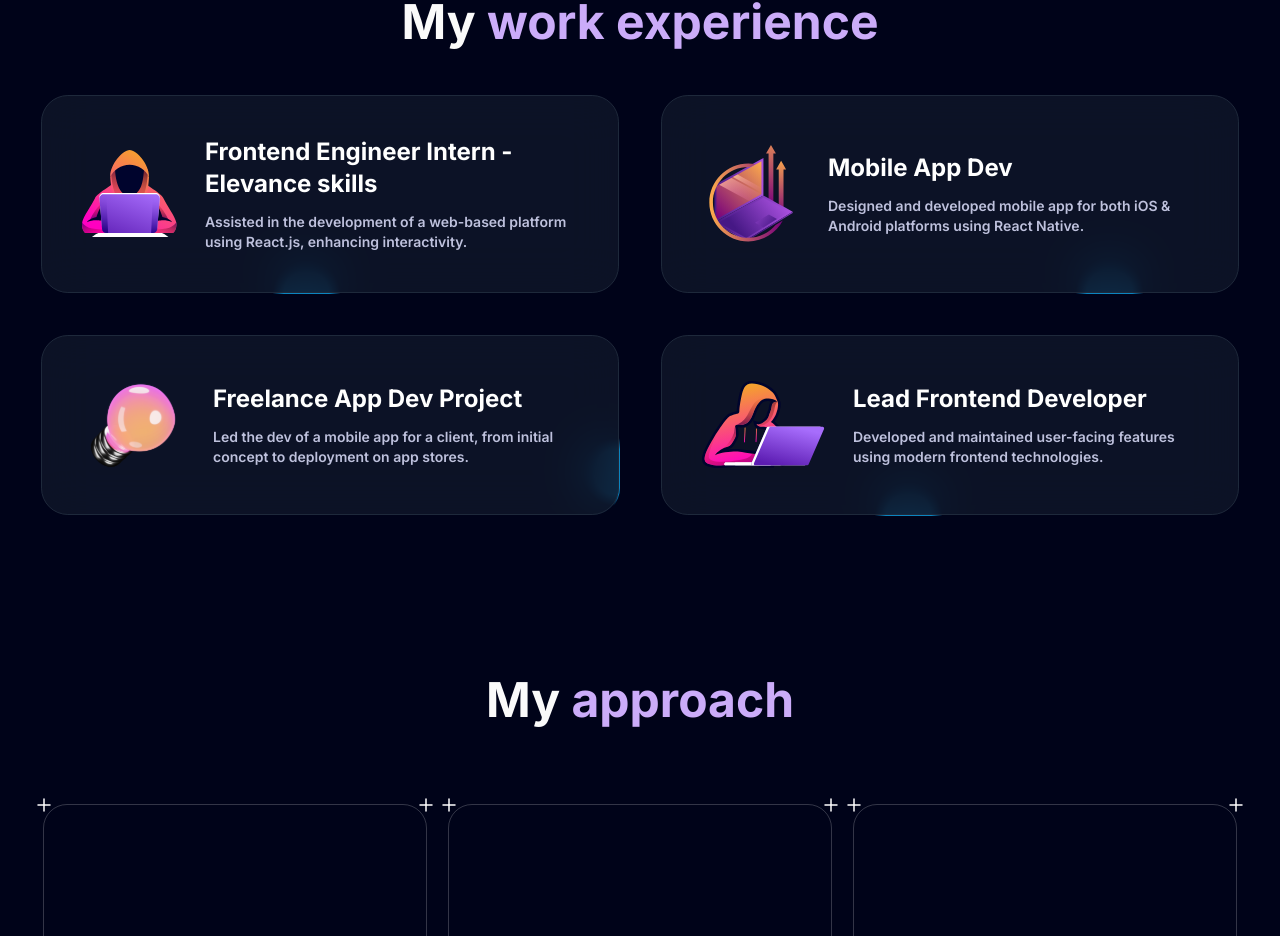
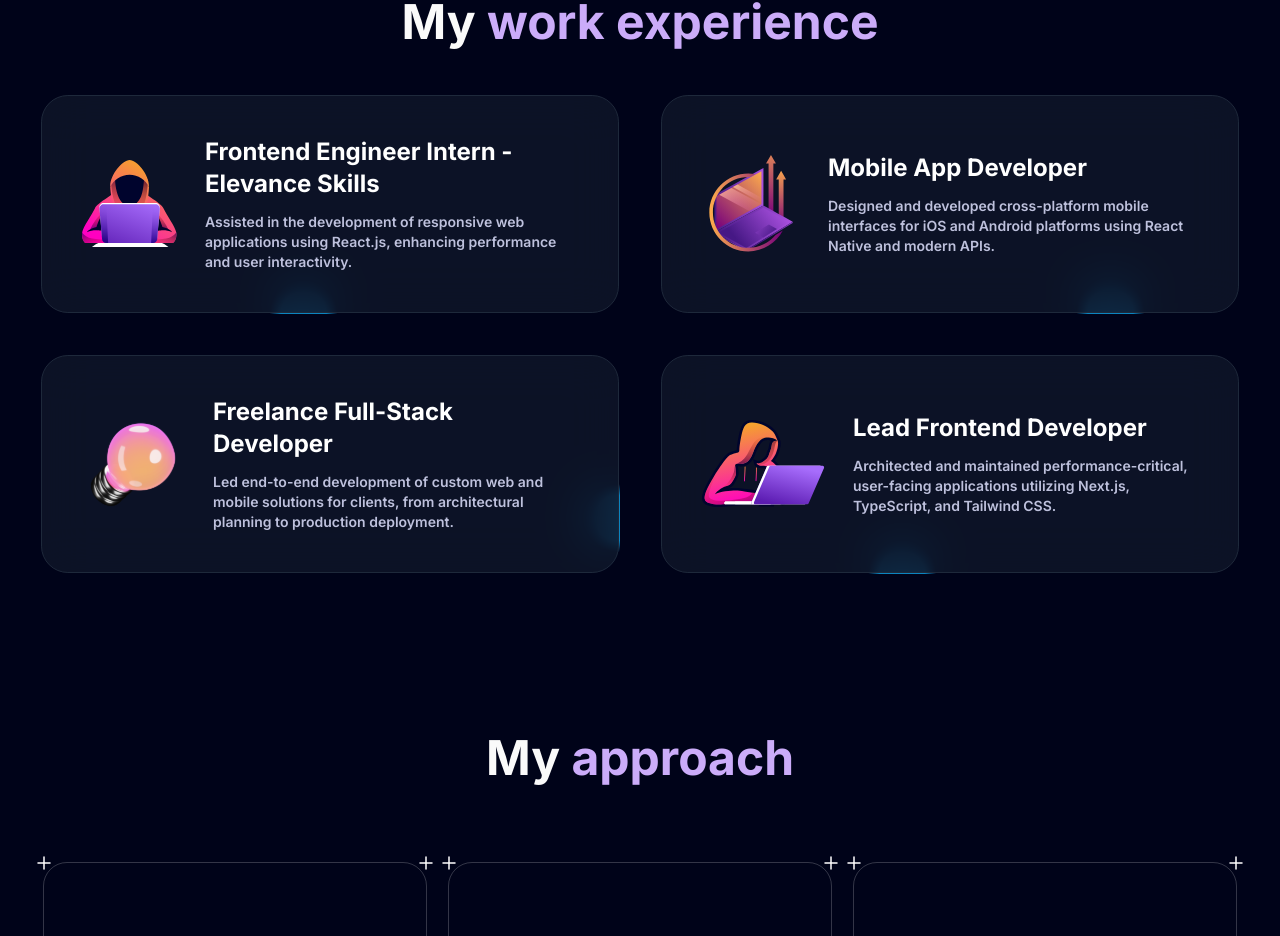
Before and after one commit to Kunal-sabale10/Portfolio, a Next.js app: page / in a window 1280 px wide. Shown: the part 3930-4866 px from the top of the page. Built offline with nearby package versions, Linux system fonts and the light colour scheme.

Commit message:
refactor(data): clean up comments and polish work experience descriptions

```diff
--- a/data/index.ts
+++ b/data/index.ts
@@ -145,29 +145,29 @@ export const companies = [
 export const workExperience = [
   {
     id: 1,
-    title: "Frontend Engineer Intern - Elevance skills",
-    desc: "Assisted in the development of a web-based platform using React.js, enhancing interactivity.",
+    title: "Frontend Engineer Intern - Elevance Skills",
+    desc: "Assisted in the development of responsive web applications using React.js, enhancing performance and user interactivity.",
     className: "md:col-span-2",
     thumbnail: "/exp1.svg",
   },
   {
     id: 2,
-    title: "Mobile App Dev ",
-    desc: "Designed and developed mobile app for both iOS & Android platforms using React Native.",
-    className: "md:col-span-2", // change to md:col-span-2
+    title: "Mobile App Developer",
+    desc: "Designed and developed cross-platform mobile interfaces for iOS and Android platforms using React Native and modern APIs.",
+    className: "md:col-span-2",
     thumbnail: "/exp2.svg",
   },
   {
     id: 3,
-    title: "Freelance App Dev Project",
-    desc: "Led the dev of a mobile app for a client, from initial concept to deployment on app stores.",
-    className: "md:col-span-2", // change to md:col-span-2
+    title: "Freelance Full-Stack Developer",
+    desc: "Led end-to-end development of custom web and mobile solutions for clients, from architectural planning to production deployment.",
+    className: "md:col-span-2",
     thumbnail: "/exp3.svg",
   },
   {
     id: 4,
     title: "Lead Frontend Developer",
-    desc: "Developed and maintained user-facing features using modern frontend technologies.",
+    desc: "Architected and maintained performance-critical, user-facing applications utilizing Next.js, TypeScript, and Tailwind CSS.",
     className: "md:col-span-2",
     thumbnail: "/exp4.svg",
   },
```
